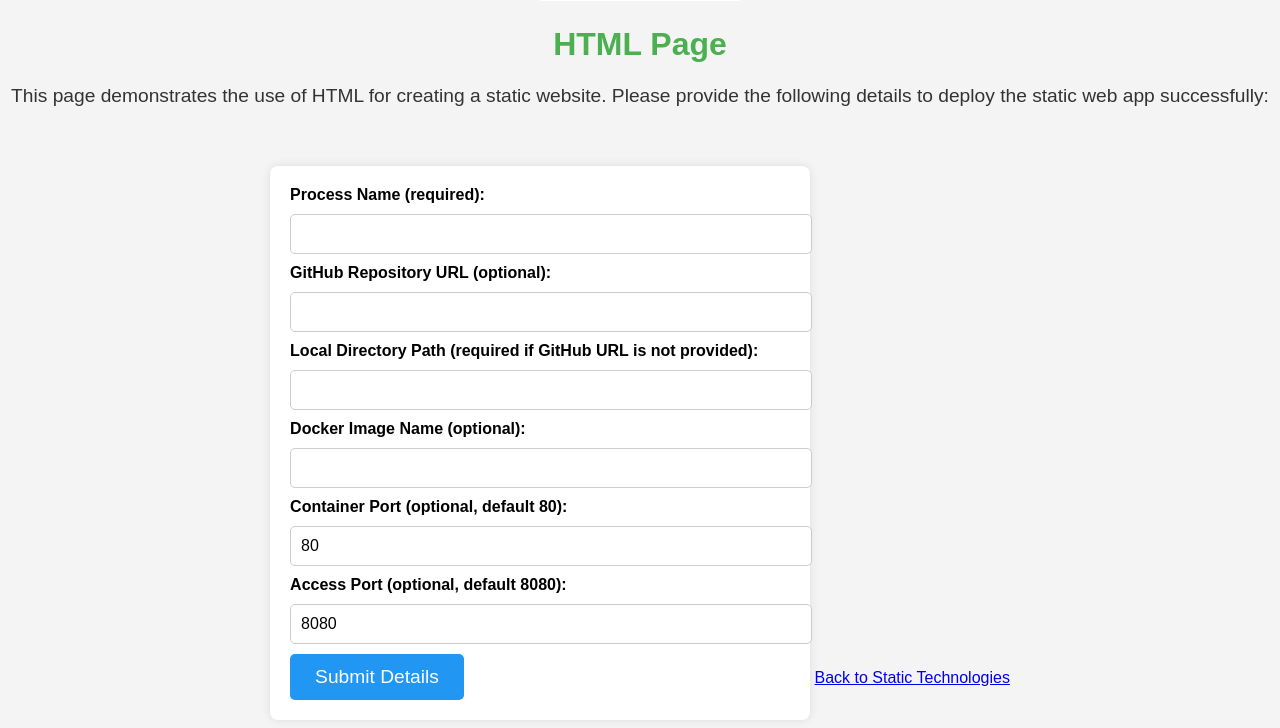
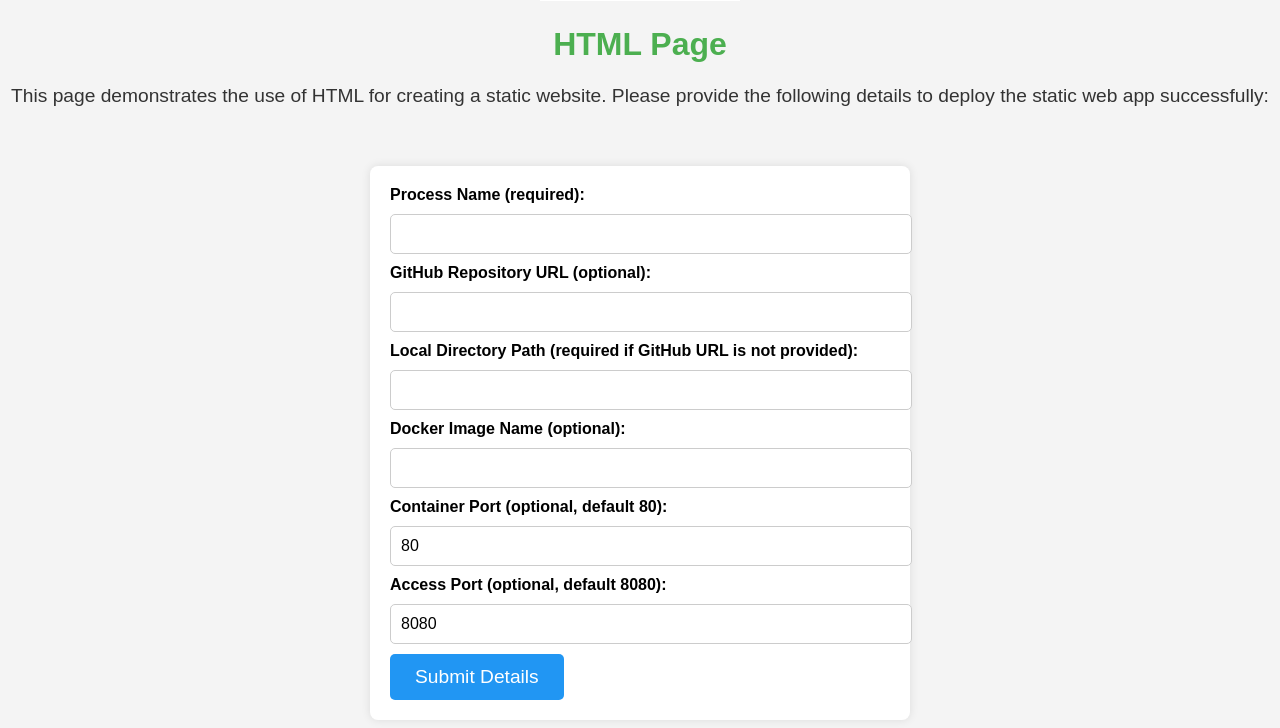
Before and after one commit to deveshrathore123/kubedge_gui, a Flask app: page /static/html in a window 1280 px wide. Shown: the part 267-995 px from the top of the page. Run offline with Flask 3, Linux system fonts and the light colour scheme.

Commit message:
Update html.html

```diff
--- a/templates/static/html.html
+++ b/templates/static/html.html
@@ -93,7 +93,5 @@
         </form>
     </div>
 
-    <a href="/static">Back to Static Technologies</a>
-
 </body>
 </html>
```
